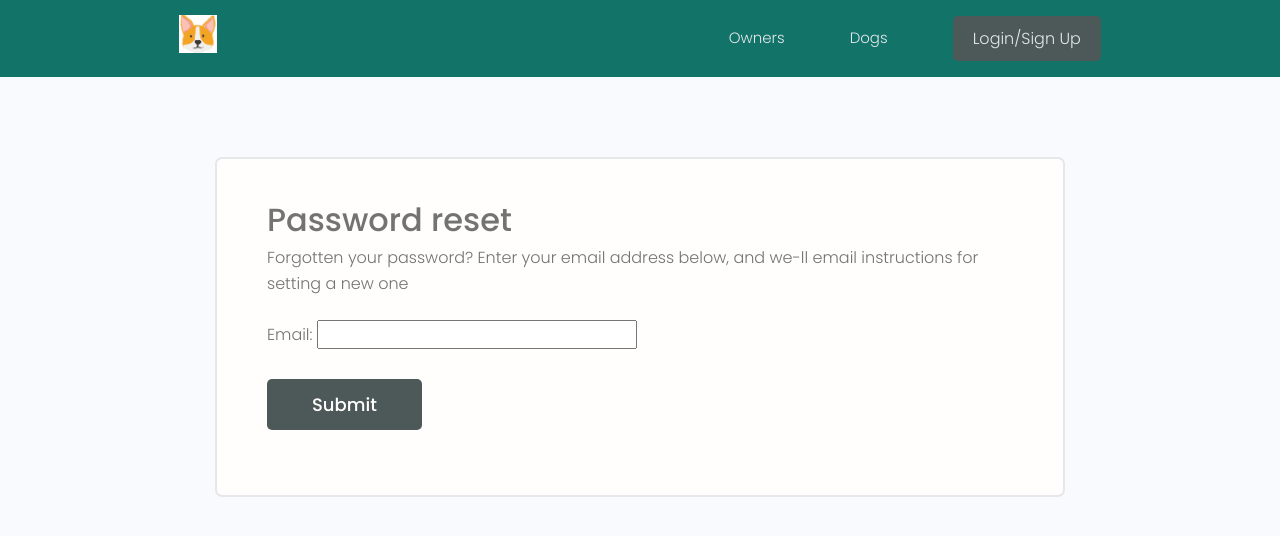
After one commit to Zenkovsky03/CorgyConnect, a Django app: page /reset_password/ in a window 1280 px wide. The commit adds this page. Shown: the top 536 px of the page. Run offline with Django 5.2, Linux system fonts and the light colour scheme; some libraries are stand-ins or nearby versions.

Commit message:
add: reset password by email functionality override auth_views

```diff
--- a/CorgyConnect/urls.py
+++ b/CorgyConnect/urls.py
@@ -3,11 +3,17 @@ from django.urls import path, include
 
 from django.conf import settings
 from django.conf.urls.static import static
+from django.contrib.auth import views as auth_views
 
 urlpatterns = [
     path('admin/', admin.site.urls),
     path('doggs/', include('doggs.urls')),
     path('', include('users.urls')),
+
+    path('reset_password/', auth_views.PasswordResetView.as_view(template_name="reset_password.html"), name='reset_password'),
+    path('reset_password_sent/', auth_views.PasswordResetDoneView.as_view(template_name="reset_password_sent.html"), name='password_reset_done'),
+    path('reset/<uidb64>/<token>/', auth_views.PasswordResetConfirmView.as_view(template_name="reset.html"), name='password_reset_confirm'),
+    path('reset_password_complete/', auth_views.PasswordResetCompleteView.as_view(template_name="reset_password_complete.html"), name='password_reset_complete'),
 ]
 
 urlpatterns += static(settings.MEDIA_URL, document_root=settings.MEDIA_ROOT)
--- /dev/null
+++ b/templates/reset_password.html
@@ -0,0 +1,20 @@
+{% extends 'main.html' %}
+
+{% block content %}
+    <!-- Main Section -->
+    <main class="formPage my-xl">
+        <div class="content-box">
+            <div class="formWrapper">
+                <h3>Password reset</h3>
+                <p>Forgotten your password? Enter your email address below, and we-ll email instructions for setting a new one </p><br>
+
+                <form class="form" method="POST">
+                    {% csrf_token %}
+                    {{ form.as_p }}
+                    <input class="btn btn--sub btn--lg  my-md" type="submit" value="Submit" />
+                </form>
+            </div>
+        </div>
+    </main>
+
+{% endblock content %}
--- a/users/forms.py
+++ b/users/forms.py
@@ -1,3 +1,4 @@
+from django.contrib.auth.views import PasswordResetView
 from django.forms import ModelForm
 from django.contrib.auth.models import User
 from django.contrib.auth.forms import UserCreationForm
--- a/users/templates/users/login_register.html
+++ b/users/templates/users/login_register.html
@@ -85,7 +85,7 @@
               </div>
               <div class="auth__actions">
                 <input class="btn btn--sub btn--lg" type="submit" value="Log In" />
-                <a href="">Forget Password?</a>
+                <a href="{% url 'reset_password' %}">Forget Password?</a>
               </div>
             </form>
             <div class="auth__alternative">
```
Also changed, not shown: templates/reset.html (added, +20 -0 lines), templates/reset_password_complete.html (added, +16 -0 lines), templates/reset_password_sent.html (added, +16 -0 lines), db.sqlite3.
